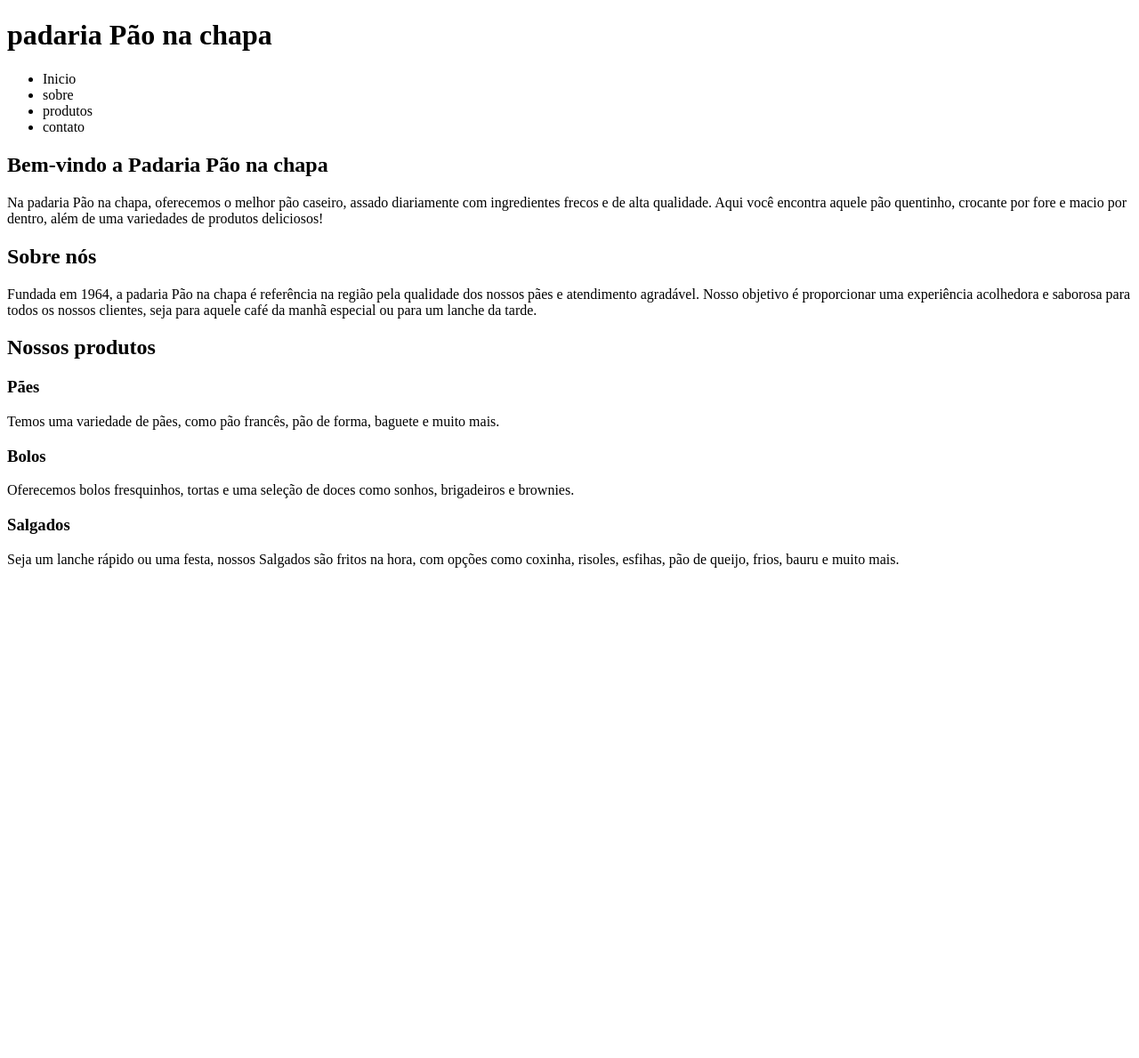
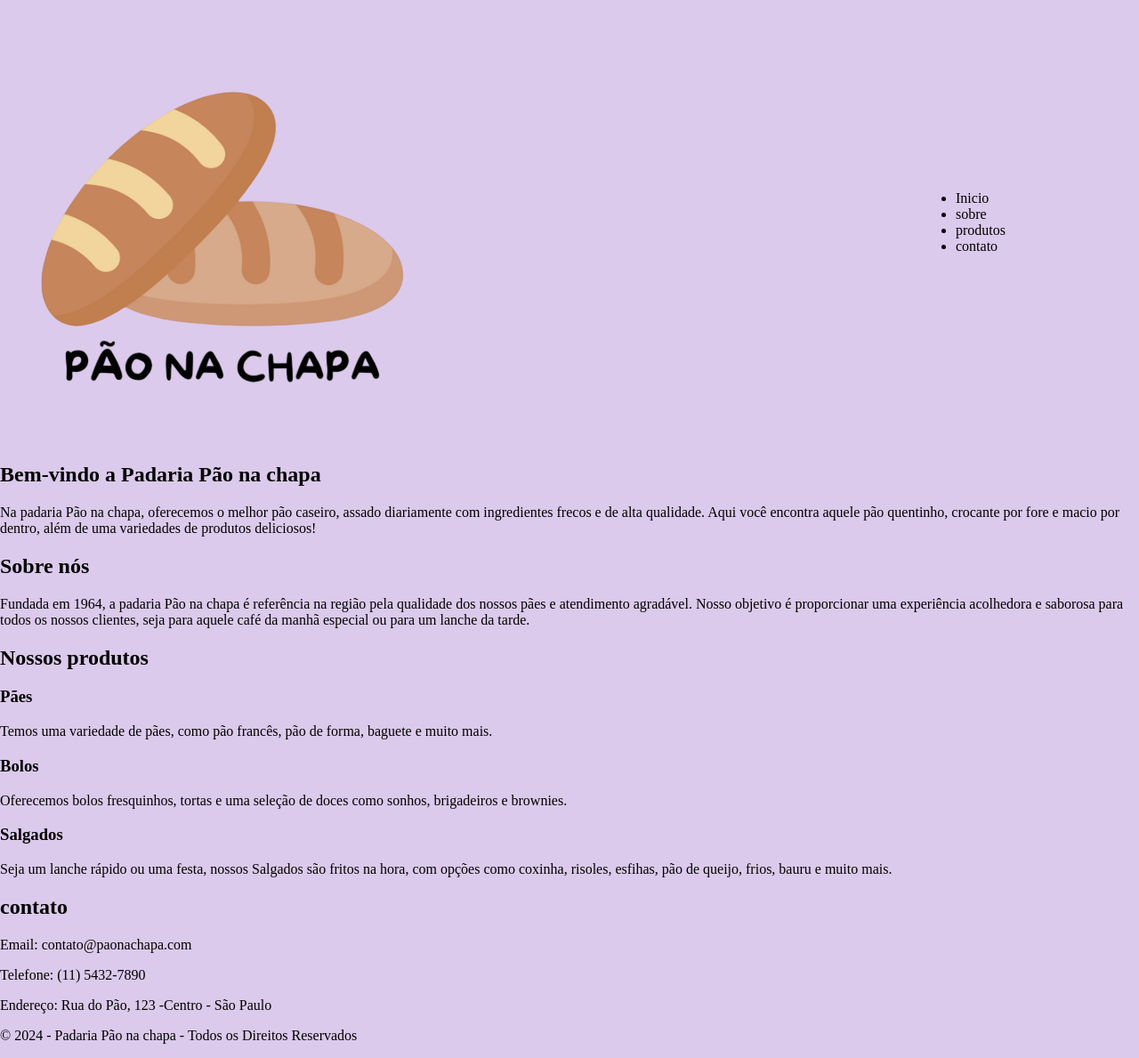
Before and after one commit to Dan-Ohana/site-padaria, a plain HTML site: page index.html in a window 1280 px wide. Shown: the whole page at 89% size. Before the commit the page ends 800 px from the top, so only its background shows below. Drawn offline with Linux system fonts and the light colour scheme.

Commit message:
Criação Css Padaria Pão na chapa

```diff
--- a/index.html
+++ b/index.html
@@ -1,15 +1,20 @@
 <!DOCTYPE html>
 <html lang="pt-BR">
+
 <head>
     <meta charset="UTF-8">
     <meta name="viewport" content="width=device-width, initial-scale=1.0">
     <title>Pão na chapa</title>
+
+        <link rel="stylesheet" href="style.css">
+    <link rel="shortcut icon" href="img/logo.png" type="image/x-icon">
+
 </head>
+
 <body>
-    <main>
+
         <header>
-            <h1>padaria Pão na chapa</h1>
-
+            <img class=""logo-header src="img/logo.png" alt="logo padaria, Pão na chapa, Goloseimas, Doces, salgados, lanches" srcset=""/>
             <nav>
                 <ul>
                     <li>
@@ -30,9 +35,9 @@
 
                 </ul>
             </nav>
-
         </header>
 
+        <main>
             <section>
                 <h2>Bem-vindo a Padaria Pão na chapa</h2>
                 <p>Na padaria Pão na chapa, oferecemos o melhor pão caseiro, assado diariamente
@@ -80,7 +85,24 @@
                 </div>
 
             </section>
+        </main>
+
+        <footer>
+            <section>
+
+                <h2>contato</h2>
+                <p>Email: contato@paonachapa.com</p>
+                <p>Telefone: (11) 5432-7890 </p>
+                <p>Endereço: Rua do Pão, 123 -Centro - São Paulo</p>
+
+            </section>
+            <p>&copy; 2024 - Padaria Pão na chapa -
+                Todos os Direitos Reservados
+            </p>
+        </footer>
+
 
     </main>
 </body>
+
 </html>
--- /dev/null
+++ b/style.css
@@ -0,0 +1,16 @@
+body {
+    margin: 0;
+    background-color: rgb(219, 202, 235);
+ }
+
+    header{
+        display: flex;
+        padding-left: 1 150px;
+        padding-right: 150px;
+        align-items: center;
+        justify-content: space-between;
+    }
+
+    .logo-header{
+        width: 25%;
+    }
```
Also changed, not shown: img/logo.png (added), img/pao.png (added). Lines whose indentation alone changed are shown as unchanged.
